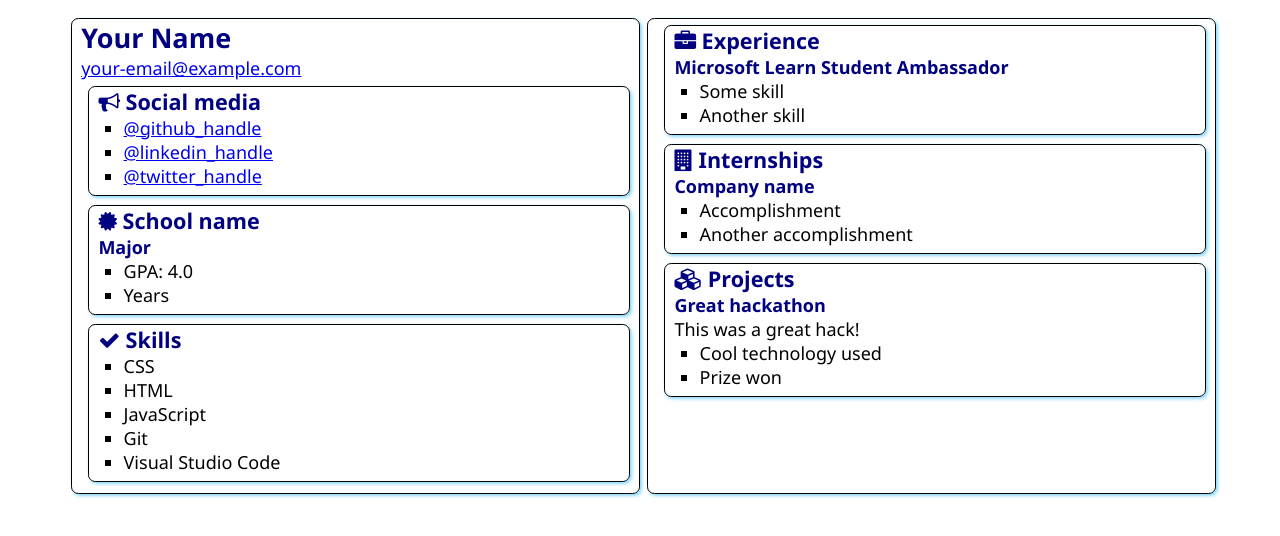
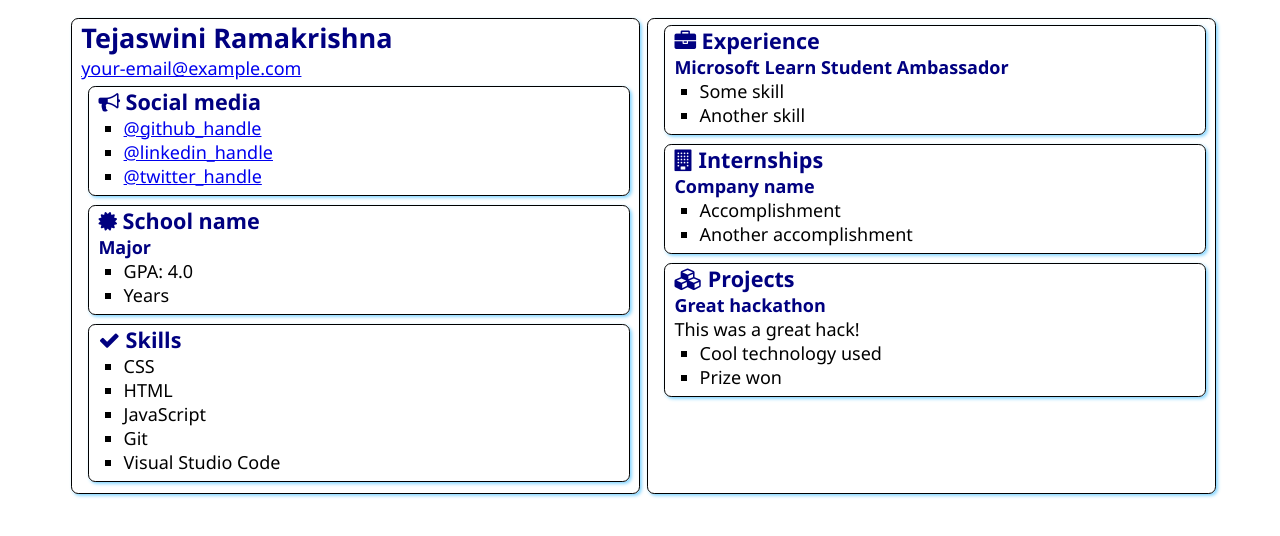
Before and after one commit to tejaswiniramakrishna/SATechnicalOnboarding, a plain HTML site: page src/index.html in a window 1280 px wide. Drawn offline with Linux system fonts and the light colour scheme.

Commit message:
Update index.html
added Tejaswini Ramakrishna

```diff
--- a/src/index.html
+++ b/src/index.html
@@ -12,7 +12,7 @@
 <body>
     <main>
         <article class="box">
-            <h1>Your Name</h1>
+            <h1>Tejaswini Ramakrishna</h1>
             <div><a href="mailto:your.email@example.com">your-email@example.com</a></div>
 
             <section class="box">
```
